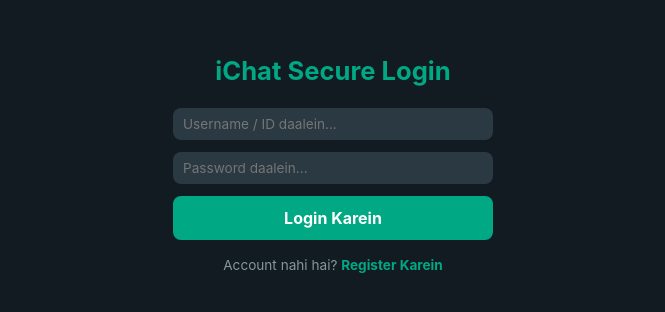
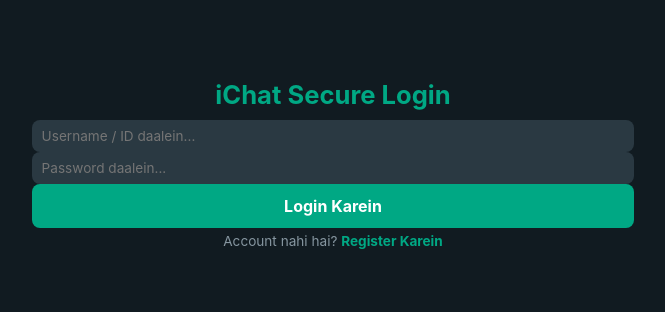
Before and after one commit to pstjatav39-creator/Ichat.live, a website: page public/index.html in a window 1280 px wide. Shown: the part 236-548 px from the top of the page, without its empty margins (307-972 px from the left). Drawn offline with Linux system fonts and the light colour scheme.

```diff
--- a/public/index.html
+++ b/public/index.html
@@ -16,7 +16,6 @@
         /* Auth Screen */
         .auth-screen { position: absolute; top: 0; left: 0; width: 100%; height: 100%; background: var(--panel-bg); display: flex; flex-direction: column; justify-content: center; align-items: center; padding: 30px; z-index: 200; gap: 15px; }
         .auth-screen.hidden { display: none; }
-        .auth-box { width: 100%; max-width: 320px; display: flex; flex-direction: column; gap: 12px; }
         .auth-box h2 { color: #00a884; text-align: center; margin-bottom: 10px; font-size: 1.6rem; }
         .auth-input { width: 100%; background: var(--input-bg); border: 1px solid var(--border-color); color: var(--text-color); padding: 12px; border-radius: 8px; outline: none; font-size: 0.95rem; }
         .auth-btn { width: 100%; background: #00a884; color: white; border: none; padding: 12px; border-radius: 8px; font-weight: bold; cursor: pointer; font-size: 1rem; }
```
